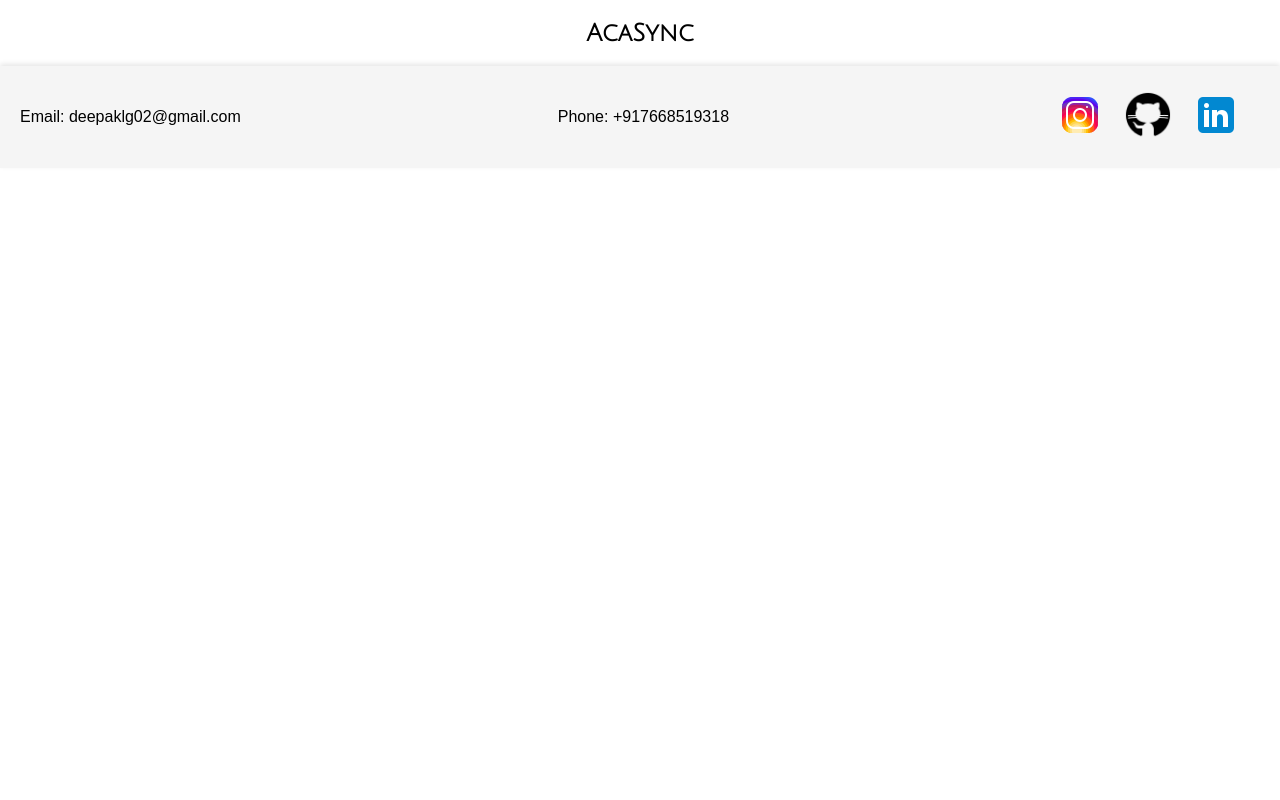
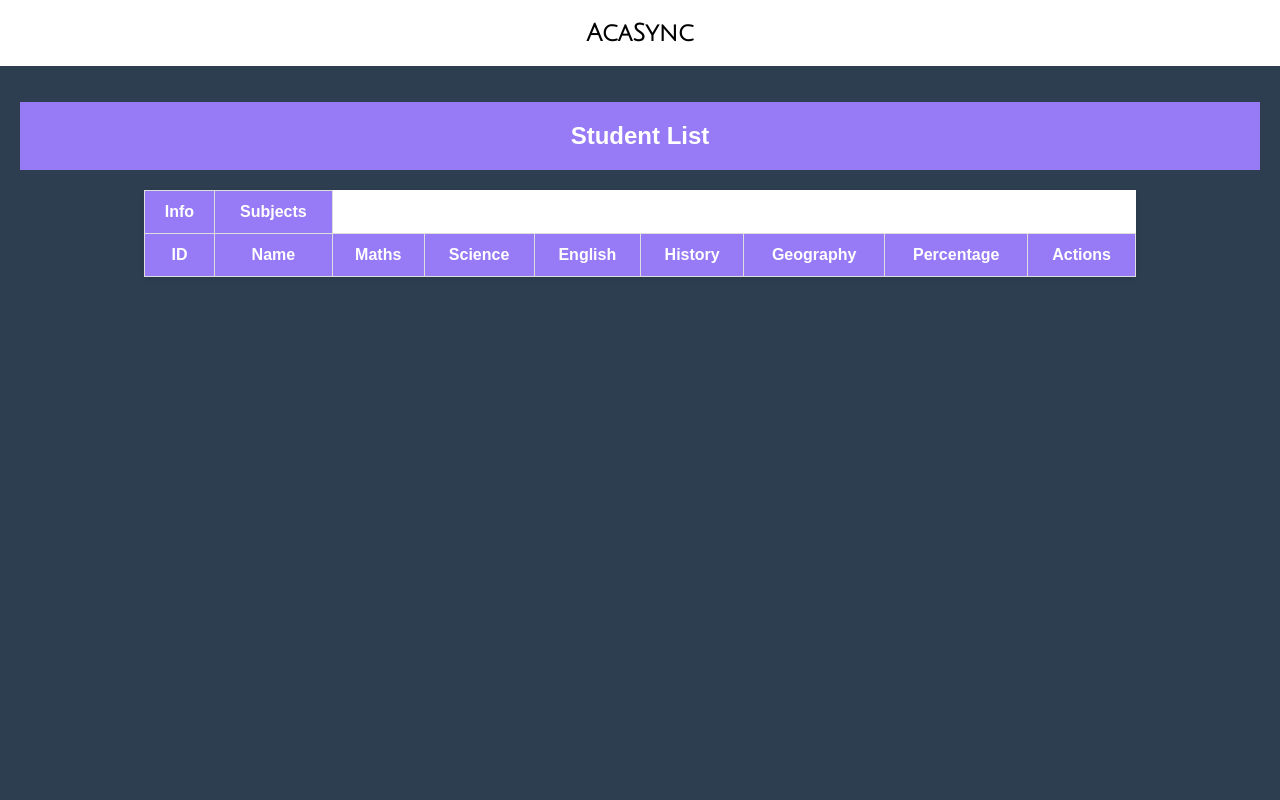
Before and after one commit to iQliPsE-22/Acasync, a React (Create React App) app in the folder Acasync/: page /attendance in a window 1280 px wide. Shown: the top 800 px of the page. Built offline with nearby package versions, Linux system fonts and the light colour scheme; a web font is replaced by a local one.

Commit message:
Attendance

```diff
--- a/Acasync/src/App.js
+++ b/Acasync/src/App.js
@@ -10,6 +10,7 @@ import StudentList from "./components/StudentList";
 import Landing from "./components/Landing";
 import Footer from "./components/Footer";
 import Header from "./components/Header";
+import Attendance from "./components/Attendance";
 
 function App() {
   return (
@@ -24,6 +25,7 @@ function App() {
           <Route path="/admin-signup" element={<AdminSign />} />
           <Route path="/dashboard" element={<Dashboard />} />
           <Route path="/list" element={<StudentList />} />
+          <Route path="/attendance" element={<Attendance />} />
         </Routes>
       </BrowserRouter>
       <Footer />
--- a/Acasync/src/backend/db.js
+++ b/Acasync/src/backend/db.js
@@ -1,7 +1,8 @@
 const mongoose = require("mongoose");
 
 async function connectToDatabase() {
-  await mongoose.connect("mongodb+srv://iqlipse22:Uprvmz9ikr@cluster0.xkqjppx.mongodb.net/?retryWrites=true&w=majority/admin", {
+  // await mongoose.connect("mongodb+srv://iqlipse22:Uprvmz9ikr@cluster0.xkqjppx.mongodb.net/?retryWrites=true&w=majority/admin", {
+  await mongoose.connect("mongodb://localhost:27017", {
     useNewUrlParser: true,
     useUnifiedTopology: true,
   });
--- a/Acasync/src/components/Attendance.jsx
+++ b/Acasync/src/components/Attendance.jsx
@@ -1,9 +1,51 @@
-import React from 'react'
+import React, { useState } from "react";
+import "./StudentList.css";
+const Attendance = () => {
+  const [attendance, setAttendance] = useState(null);
+  return (
+    <div className="student-list-container">
+      <h1 className="student-list-header">Student List</h1>
+      <table id="student-table" className="student-list-table">
+        <thead>
+          <tr id="tb-top">
+            <th>Info</th>
+            <th>Subjects</th>
+          </tr>
+          <tr>
+            <th>ID</th>
+            <th>Name</th>
+            <th>Maths</th>
+            <th>Science</th>
+            <th>English</th>
+            <th>History</th>
+            <th>Geography</th>
+            <th>Percentage</th>
+            <th>Actions</th>
+          </tr>
+        </thead>
+        {/* <tbody>
+          {attendance.map((student, index) => (
+            <tr key={index}>
+              <td>{student.enrollmentId}</td>
+              <td>{student.name}</td>
+              <td>{student.marks1}</td>
+              <td>{student.marks2}</td>
+              <td>
+                {(
+                  (parseInt(student.marks1) + parseInt(student.marks2)) /
+                  2
+                ).toFixed(2)}
+                %
+              </td>
+              <td>
+                <button className="delete-button">Delete</button>
+              </td>
+            </tr>
+          ))}
+        </tbody> */}
+      </table>{" "}
+    </div>
+  );
+};
 
-const Attendance = () => {
-  return (
-    <div></div>
-  )
-}
-
-export default Attendance
+export default Attendance;
--- a/Acasync/src/components/Dashboard.jsx
+++ b/Acasync/src/components/Dashboard.jsx
@@ -43,7 +43,7 @@ const Dashboard = () => {
         ),
         backgroundColor: "gray",
         borderColor: "#202020",
-        borderWidth: 15,
+        borderWidth: 7,
       },
     ],
   };
@@ -80,12 +80,18 @@ const Dashboard = () => {
                 </div>
               ))}
               <div className="Schedule">
+                <h2>
+                  {day}/{month} /{year}
+                </h2>
                 <h3>Schedule</h3>
                 <table border="2">
+                  <thead>
                     <tr>
                       <th>Subject</th>
                       <th>Time</th>
                     </tr>
+                  </thead>
+                  <tbody>
                     <tr>
                       <td>Maths</td>
                       <td>10:00 AM</td>
@@ -106,6 +112,7 @@ const Dashboard = () => {
                       <td>Geography</td>
                       <td>04:00 PM</td>
                     </tr>
+                  </tbody>
                 </table>
               </div>
             </div>
--- a/Acasync/src/components/Navbar.jsx
+++ b/Acasync/src/components/Navbar.jsx
@@ -1,4 +1,5 @@
 import React from "react";
+import { Link } from "react-router-dom";
 import "./Navbar.css";
 // import Dashboard from "./Dashboard";
 
@@ -7,16 +8,16 @@ const Navbar = () => {
     <div className="navbar">
       <ul className="menu">
         <li>
-          <a href="/dashboard">Home</a>
+          <Link to="/dashboard">Home</Link>
         </li>
         <li>
-          <a href="/list">Students</a>
+          <Link to="/list">Students</Link>
         </li>
         <li>
-          <a href="/attendance">Attendance</a>
+          <Link to="/attendance">Attendance</Link>
         </li>
         <li>
-          <a href="/announcements">Announcements</a>
+          <Link to="/announcements">Announcements</Link>
         </li>
       </ul>
     </div>
--- a/Acasync/src/components/StudentList.css
+++ b/Acasync/src/components/StudentList.css
@@ -20,6 +20,7 @@
   padding: 20px;
   min-height: 100vh;
 }
+
 
 .student-list-header {
   color: var(--header-color);
--- a/Acasync/src/components/line.css
+++ b/Acasync/src/components/line.css
@@ -2,7 +2,8 @@
     background-color: rgb(50, 50, 50);
     height: 50vh;
     width: 50vw;
-    border-radius: 10px;
+    border-radius: 7px;
+    padding-left: 10px;
 }
 
 .line canvas {
```
Lines whose indentation alone changed are shown as unchanged.
